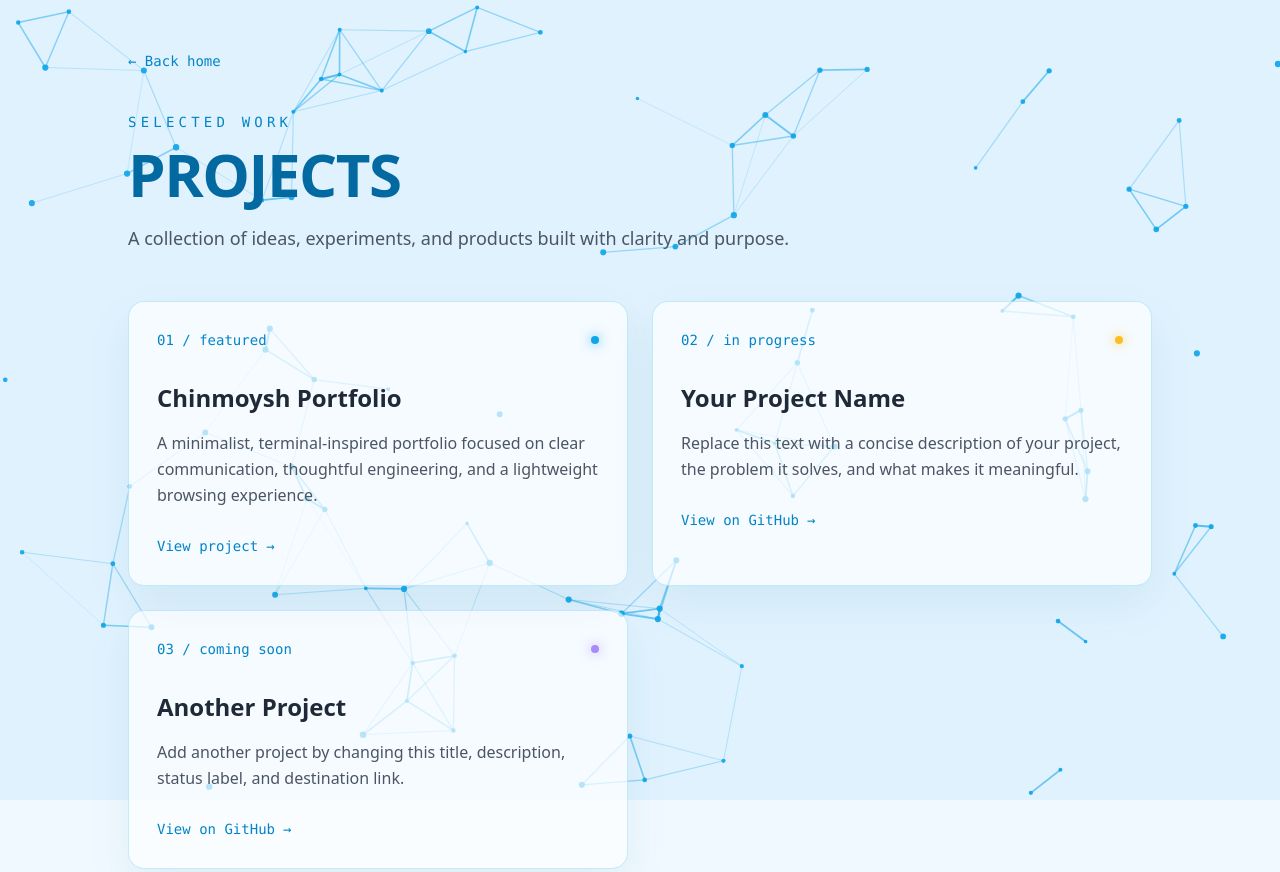
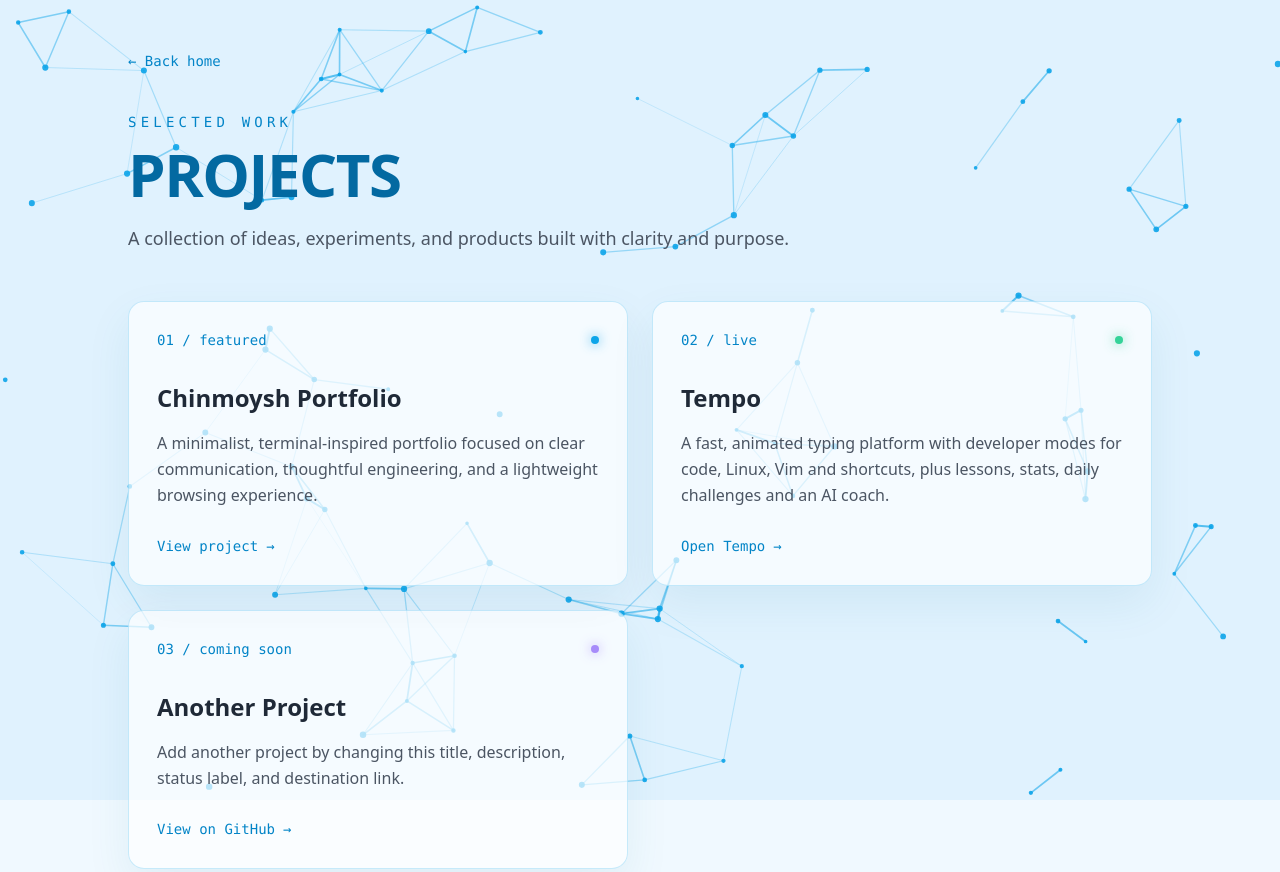
Before and after one commit to Chinmoy-sh/Chinmoysh-web, a plain HTML site: page projects.html in a window 1280 px wide. Shown: the top 872 px of the page. Drawn offline with nearby package versions, Linux system fonts and the light colour scheme.

Commit message:
Update project details for Tempo
Updated project status to 'live' and changed project name to 'Tempo'. Modified project description and GitHub link to direct to the new Tempo site.

```diff
--- a/projects.html
+++ b/projects.html
@@ -69,17 +69,17 @@
 
         <article class="project-card rounded-2xl p-7">
             <div class="mb-8 flex items-center justify-between">
-                <span class="font-mono text-sm text-sky-600">02 / in progress</span>
-                <span class="h-2 w-2 rounded-full bg-amber-400 shadow-[0_0_12px_rgba(251,191,36,0.8)]"></span>
+                <span class="font-mono text-sm text-sky-600">02 / live</span>
+                <span class="h-2 w-2 rounded-full bg-emerald-400 shadow-[0_0_12px_rgba(52,211,153,0.8)]"></span>
             </div>
-            <h2 class="text-2xl font-bold text-gray-800">Your Project Name</h2>
+            <h2 class="text-2xl font-bold text-gray-800">Tempo</h2>
             <p class="mt-4 leading-relaxed text-gray-600">
-                Replace this text with a concise description of your project, the problem it solves, and what makes it
-                meaningful.
+                A fast, animated typing platform with developer modes for code, Linux, Vim and shortcuts, plus
+                lessons, stats, daily challenges and an AI coach.
             </p>
-            <a href="https://github.com/Chinmoy-sh" class="project-card-link mt-7 inline-flex items-center gap-2 font-mono text-sm"
-                target="_blank" rel="noopener noreferrer" aria-label="View more work on GitHub">
-                View on GitHub <span aria-hidden="true">&rarr;</span>
+            <a href="https://tempo.chinmoysh.me" class="project-card-link mt-7 inline-flex items-center gap-2 font-mono text-sm"
+                aria-label="Open Tempo">
+                Open Tempo <span aria-hidden="true">&rarr;</span>
             </a>
         </article>
 
```
